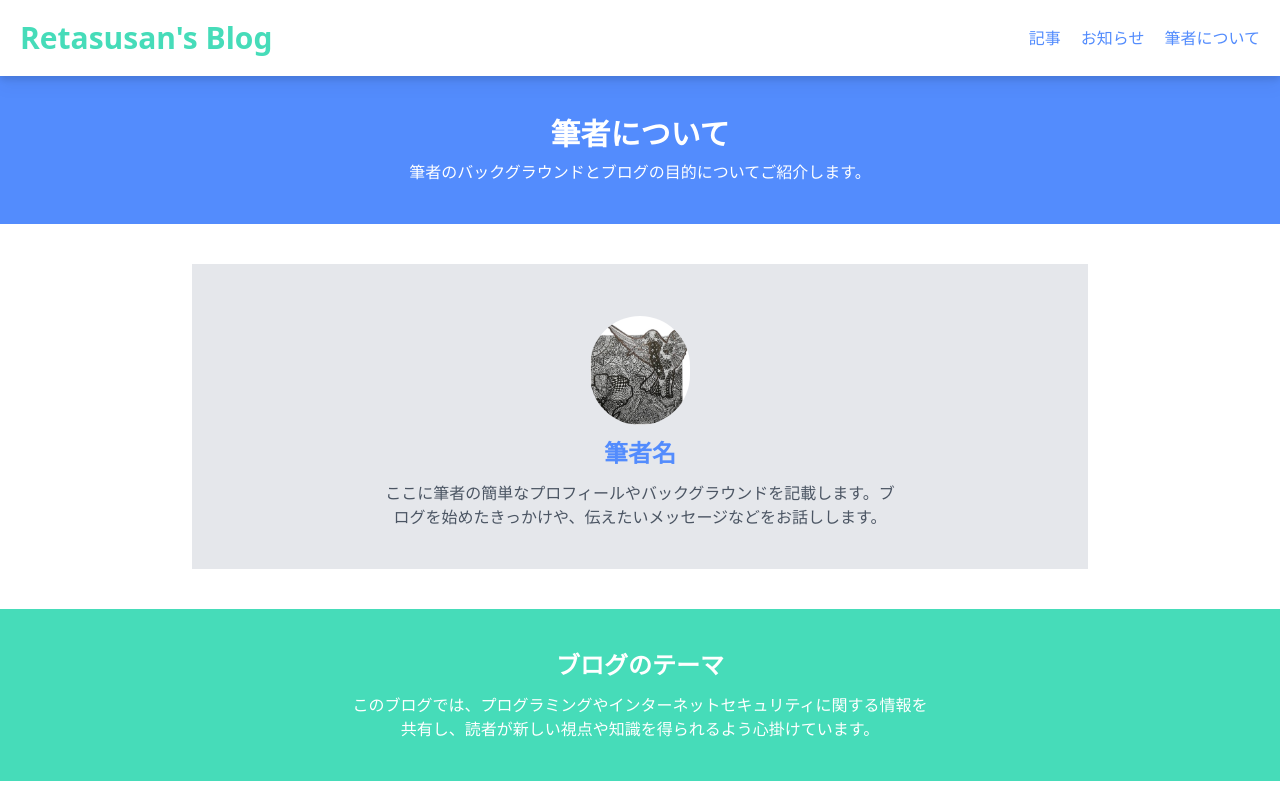
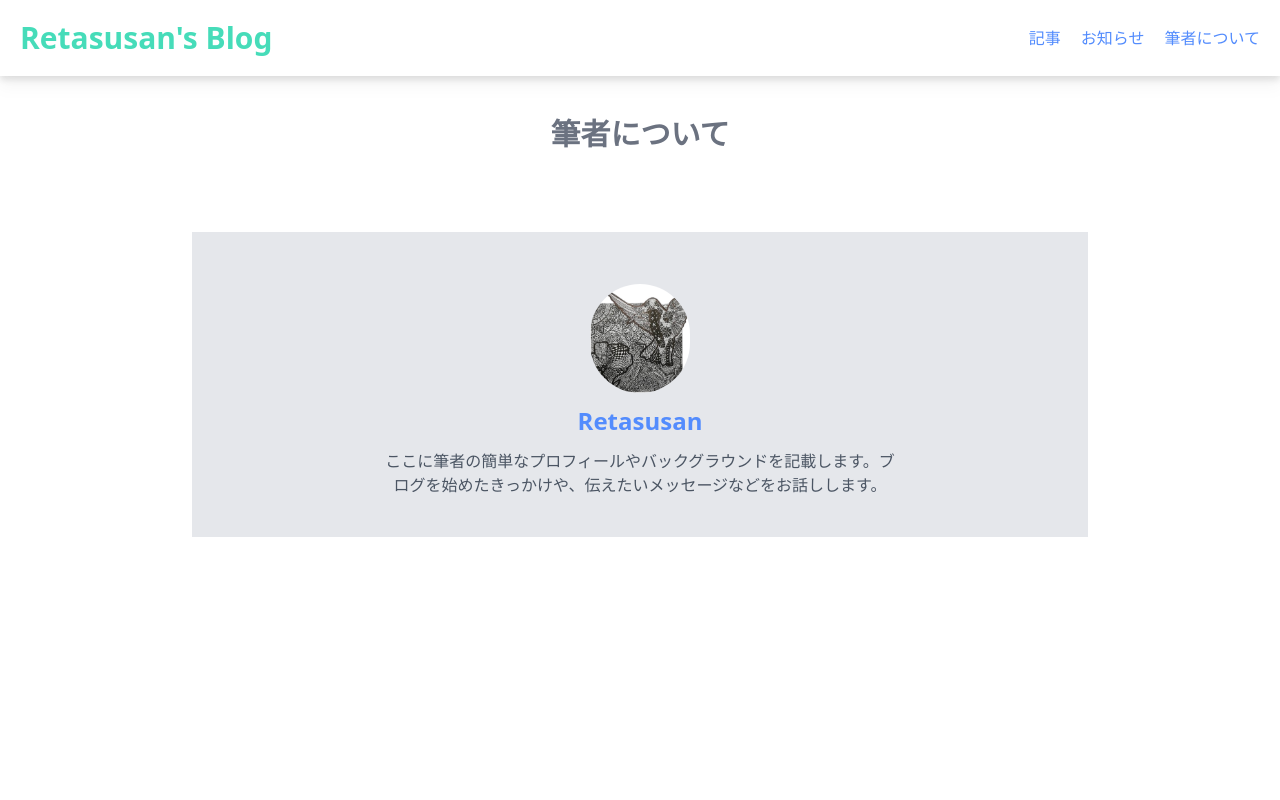
Before and after one commit to Retasusan/retasusan_blog, a Next.js app: page /about in a window 1280 px wide. Shown: the top 800 px of the page. Built offline with nearby package versions, Linux system fonts and the light colour scheme.

Commit message:
aboutページの修正

```diff
--- a/src/app/about/page.tsx
+++ b/src/app/about/page.tsx
@@ -5,11 +5,10 @@ export default function page() {
   return (
     <div className="bg-base text-gray-800 min-h-screen">
       {/* ページタイトル */}
-      <section className="p-10 text-center bg-accentBlue">
-        <h2 className="text-3xl font-bold text-white">筆者について</h2>
-        <p className="text-white mt-2">
-          筆者のバックグラウンドとブログの目的についてご紹介します。
-        </p>
+      <section className="p-10 text-gray-500 text-center">
+        <div className="w-[60%] min-w-[525px] mx-auto">
+          <h2 className="text-3xl font-bold">筆者について</h2>
+        </div>
       </section>
 
       <section className="w-[70%] min-w-[600px] max-w-[1000px] mx-auto m-10">
@@ -22,20 +21,12 @@ export default function page() {
             height={100}
             className="rounded-full mx-auto my-3"
           />
-          <h3 className="text-2xl font-semibold text-accentBlue">筆者名</h3>
+          <h3 className="text-2xl font-semibold text-accentBlue">Retasusan</h3>
           <p className="mt-3 text-gray-600 max-w-lg mx-auto">
             ここに筆者の簡単なプロフィールやバックグラウンドを記載します。ブログを始めたきっかけや、伝えたいメッセージなどをお話しします。
           </p>
         </section>
       </section>
-
-      {/* ブログの目的とテーマ */}
-      <section className="p-10 bg-accentGreen text-white text-center">
-        <h3 className="text-2xl font-semibold">ブログのテーマ</h3>
-        <p className="mt-3 max-w-xl mx-auto">
-          このブログでは、プログラミングやインターネットセキュリティに関する情報を共有し、読者が新しい視点や知識を得られるよう心掛けています。
-        </p>
-      </section>
     </div>
   );
 }
```
